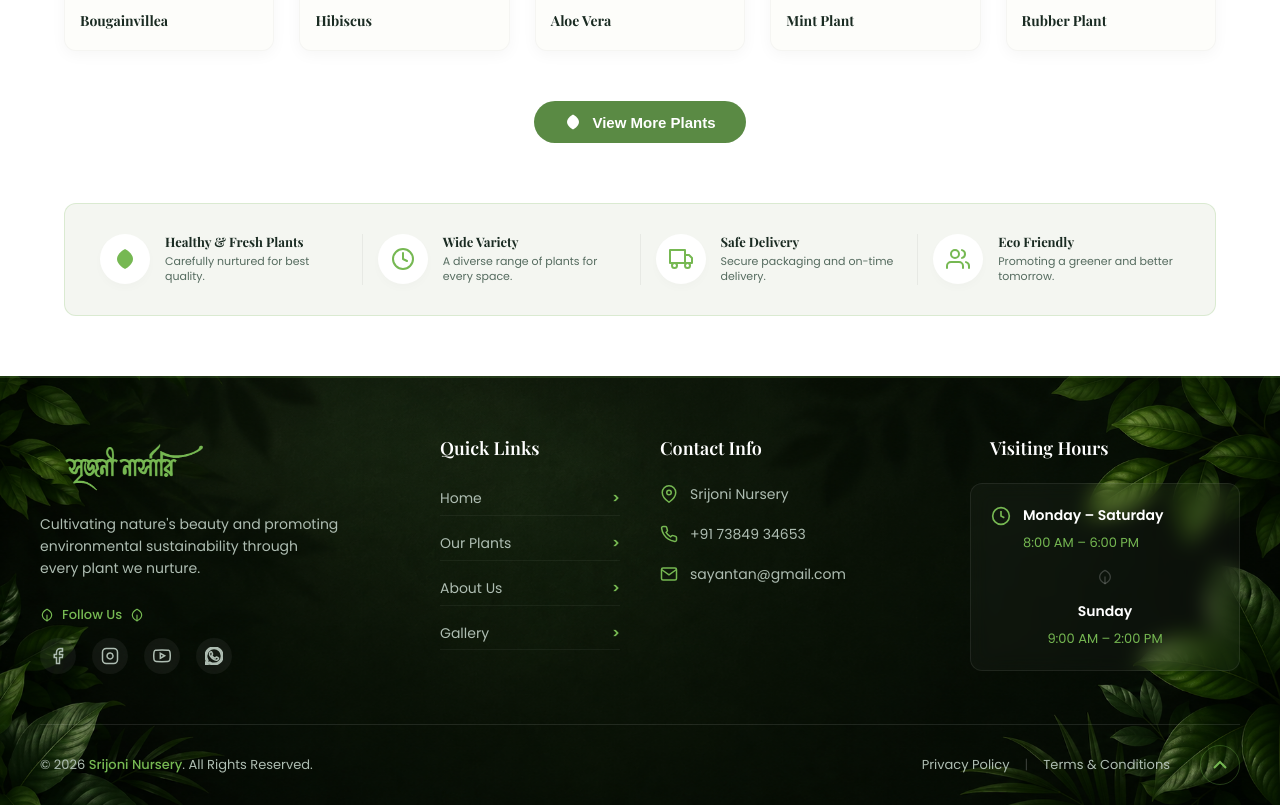
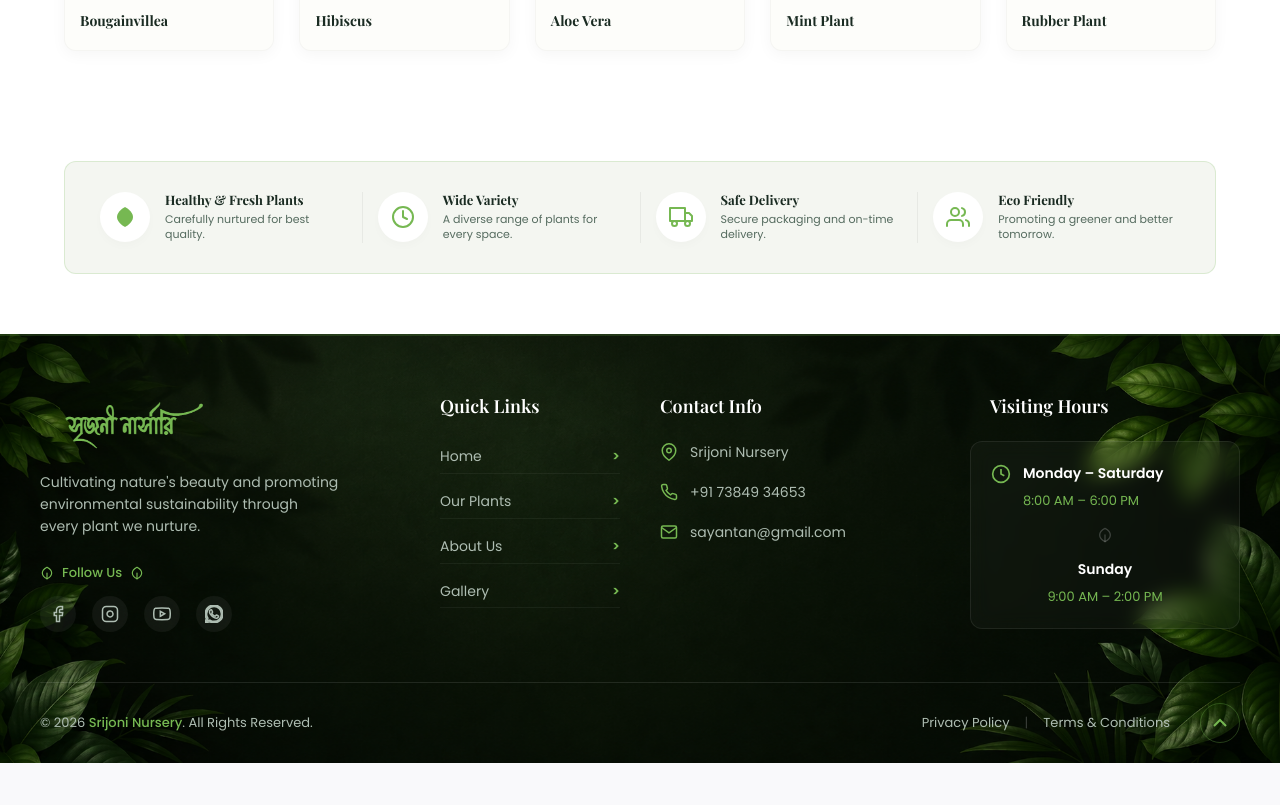
Before and after one commit to Rahulpal349/Nursery-Landing-Page, a React (Vite) app: page /plants in a window 1280 px wide. Shown: the part 1493-2298 px from the top of the page. After the commit the page ends 2256 px from the top, so only its background shows below. Built offline with nearby package versions, Linux system fonts and the light colour scheme; a web font is replaced by a local one.

Commit message:
feat: add PlantGrid component and Vercel configuration for static routing

```diff
--- a/src/components/PlantGrid.jsx
+++ b/src/components/PlantGrid.jsx
@@ -45,12 +45,6 @@ const PlantGrid = () => {
           ))}
         </div>
 
-        <div className="view-more-container">
-          <button className="view-more-btn">
-            <svg width="18" height="18" viewBox="0 0 24 24" fill="currentColor"><path d="M12 22C12 22 20 18 20 12C20 6 12 2 12 2C12 2 4 6 4 12C4 18 12 22 12 22Z"/></svg>
-            View More Plants
-          </button>
-        </div>
 
       </div>
     </section>
```
Also changed, not shown: vercel.json (added).
